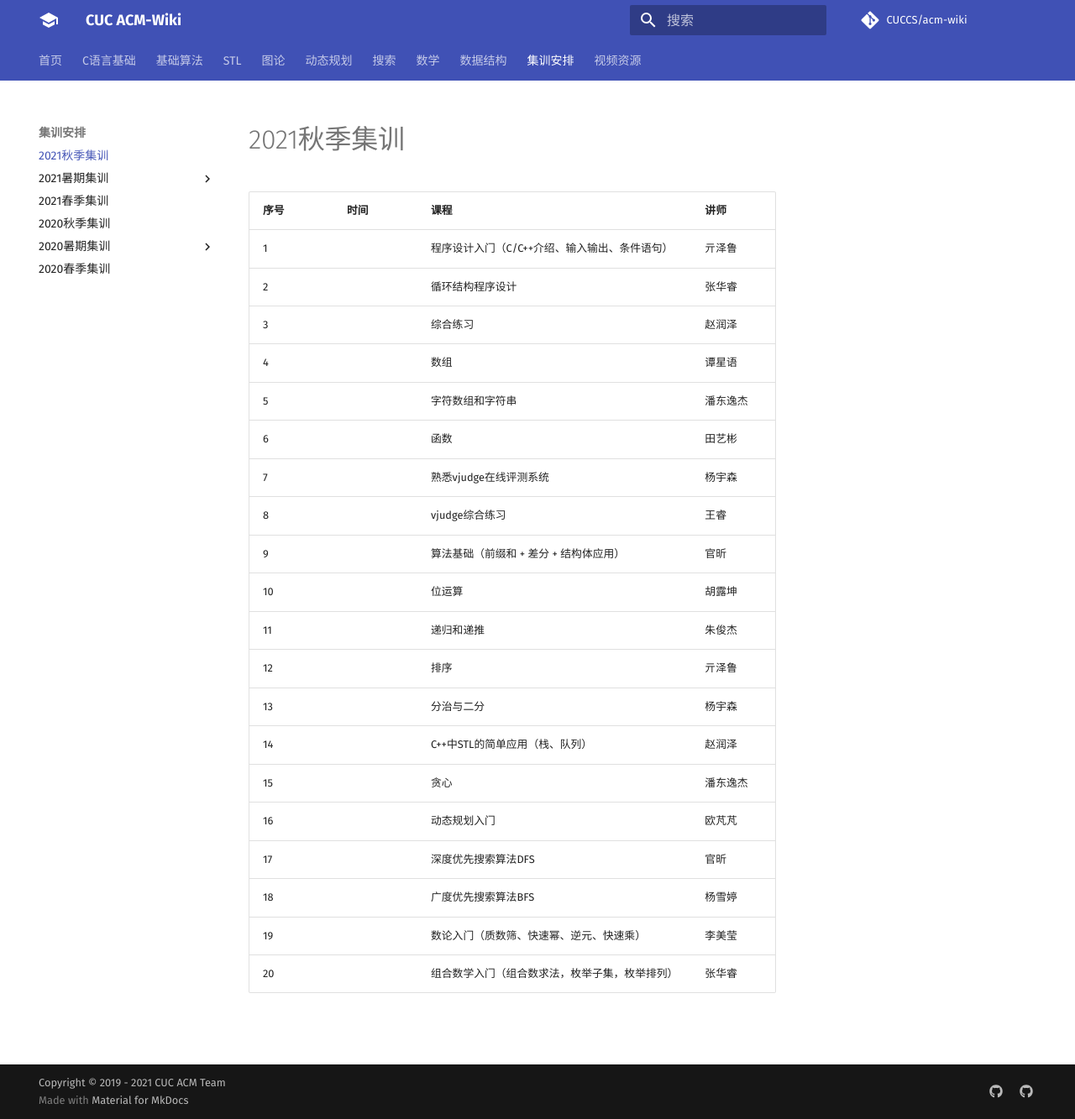
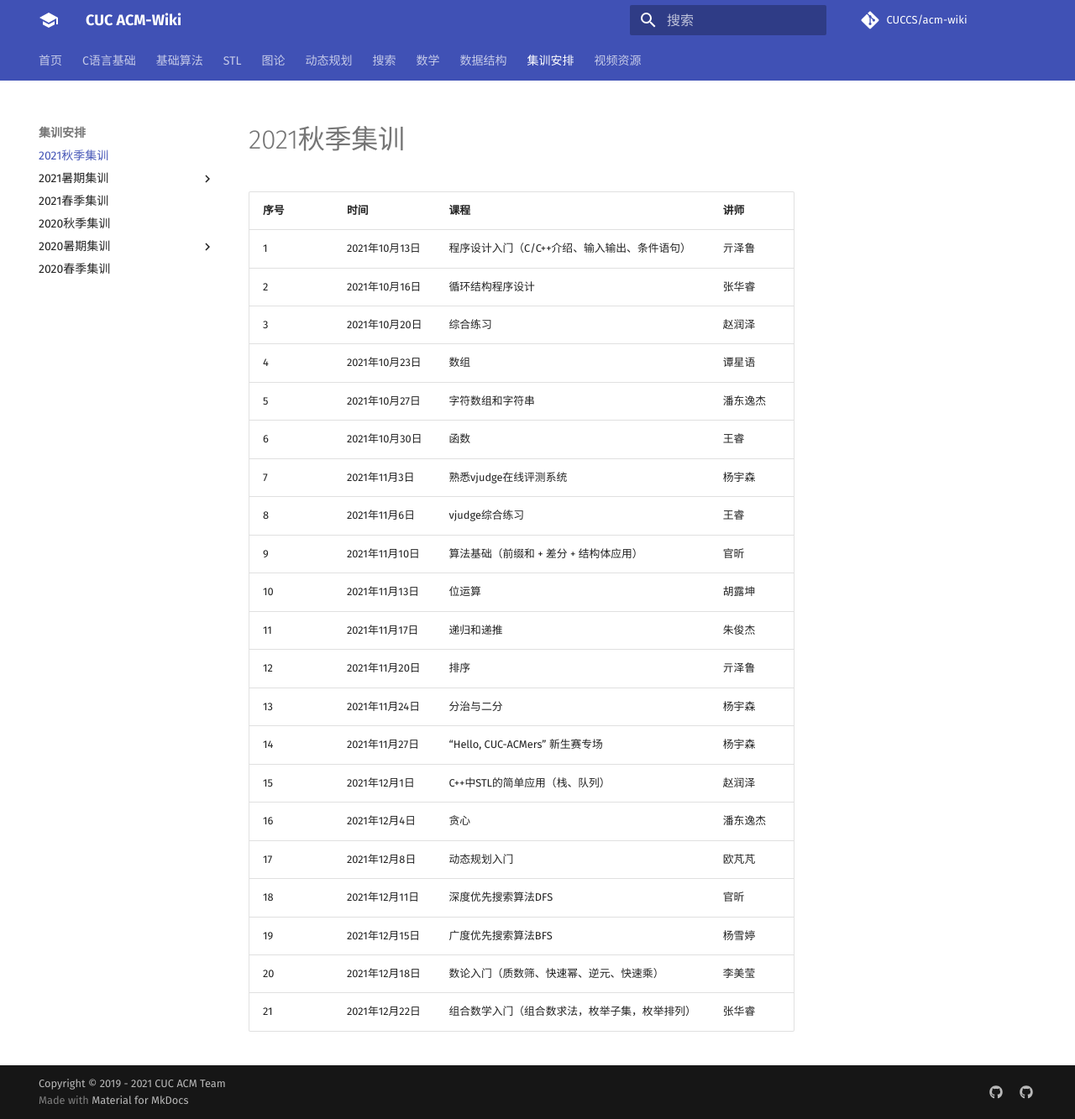
Before and after one commit to CUCCS/acm-wiki, an MkDocs documentation site: the page built from docs/training/2021Autumn.md, in a window 1280 px wide and 1333 px high. Shown: the whole window at 84% size. Built offline with MkDocs 1.6.1 and Material for MkDocs 9.7.7, drawn with Linux system fonts in a browser that asks for light colours; comment, search, counter and statistics services are not loaded.

Commit message:
更新了训练时间和讲师名单

```diff
--- a/docs/training/2021Autumn.md
+++ b/docs/training/2021Autumn.md
@@ -1,22 +1,23 @@
-| 序号 | 时间 | 课程                                           | 讲师     |
-| ---- | ---- | ---------------------------------------------- | -------- |
-| 1    |      | 程序设计入门（C/C++介绍、输入输出、条件语句）  | 亓泽鲁   |
-| 2    |      | 循环结构程序设计                               | 张华睿   |
-| 3    |      | 综合练习                                       | 赵润泽   |
-| 4    |      | 数组                                           | 谭星语   |
-| 5    |      | 字符数组和字符串                               | 潘东逸杰 |
-| 6    |      | 函数                                           | 田艺彬   |
-| 7    |      | 熟悉vjudge在线评测系统                         | 杨宇森   |
-| 8    |      | vjudge综合练习                                 | 王睿     |
-| 9    |      | 算法基础（前缀和 + 差分 + 结构体应用）         | 官昕     |
-| 10   |      | 位运算                                         | 胡露坤   |
-| 11   |      | 递归和递推                                     | 朱俊杰   |
-| 12   |      | 排序                                           | 亓泽鲁   |
-| 13   |      | 分治与二分                                     | 杨宇森   |
-| 14   |      | C++中STL的简单应用（栈、队列）                 | 赵润泽   |
-| 15   |      | 贪心                                           | 潘东逸杰 |
-| 16   |      | 动态规划入门                                   | 欧芃芃   |
-| 17   |      | 深度优先搜索算法DFS                            | 官昕     |
-| 18   |      | 广度优先搜索算法BFS                            | 杨雪婷   |
-| 19   |      | 数论入门（质数筛、快速幂、逆元、快速乘）       | 李美莹   |
-| 20   |      | 组合数学入门（组合数求法，枚举子集，枚举排列） | 张华睿   |
+| 序号 | 时间           | 课程                                           | 讲师     |
+| ---- | -------------- | ---------------------------------------------- | -------- |
+| 1    | 2021年10月13日 | 程序设计入门（C/C++介绍、输入输出、条件语句）  | 亓泽鲁   |
+| 2    | 2021年10月16日 | 循环结构程序设计                               | 张华睿   |
+| 3    | 2021年10月20日 | 综合练习                                       | 赵润泽   |
+| 4    | 2021年10月23日 | 数组                                           | 谭星语   |
+| 5    | 2021年10月27日 | 字符数组和字符串                               | 潘东逸杰 |
+| 6    | 2021年10月30日 | 函数                                           | 王睿     |
+| 7    | 2021年11月3日  | 熟悉vjudge在线评测系统                         | 杨宇森   |
+| 8    | 2021年11月6日  | vjudge综合练习                                 | 王睿     |
+| 9    | 2021年11月10日 | 算法基础（前缀和 + 差分 + 结构体应用）         | 官昕     |
+| 10   | 2021年11月13日 | 位运算                                         | 胡露坤   |
+| 11   | 2021年11月17日 | 递归和递推                                     | 朱俊杰   |
+| 12   | 2021年11月20日 | 排序                                           | 亓泽鲁   |
+| 13   | 2021年11月24日 | 分治与二分                                     | 杨宇森   |
+| 14   | 2021年11月27日 | “Hello, CUC-ACMers” 新生赛专场                 | 杨宇森   |
+| 15   | 2021年12月1日  | C++中STL的简单应用（栈、队列）                 | 赵润泽   |
+| 16   | 2021年12月4日  | 贪心                                           | 潘东逸杰 |
+| 17   | 2021年12月8日  | 动态规划入门                                   | 欧芃芃   |
+| 18   | 2021年12月11日 | 深度优先搜索算法DFS                            | 官昕     |
+| 19   | 2021年12月15日 | 广度优先搜索算法BFS                            | 杨雪婷   |
+| 20   | 2021年12月18日 | 数论入门（质数筛、快速幂、逆元、快速乘）       | 李美莹   |
+| 21   | 2021年12月22日 | 组合数学入门（组合数求法，枚举子集，枚举排列） | 张华睿   |
```
